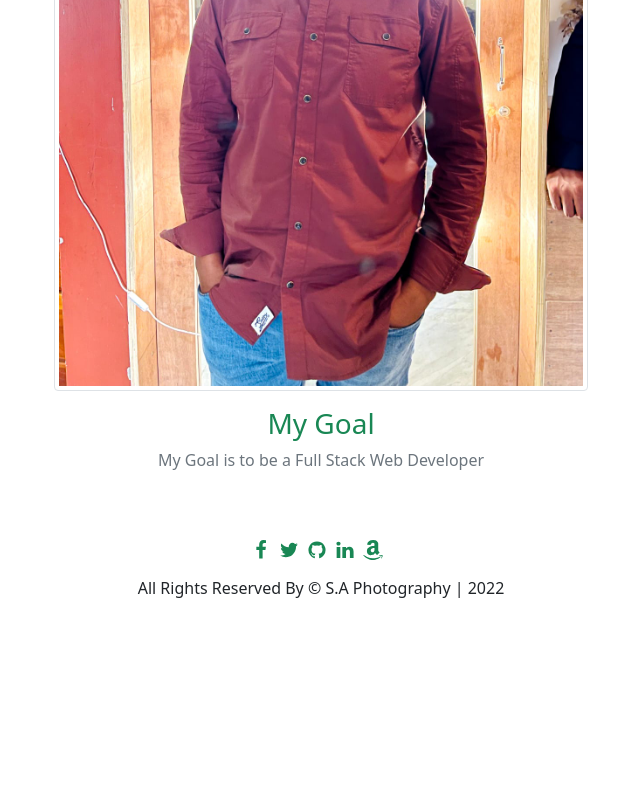
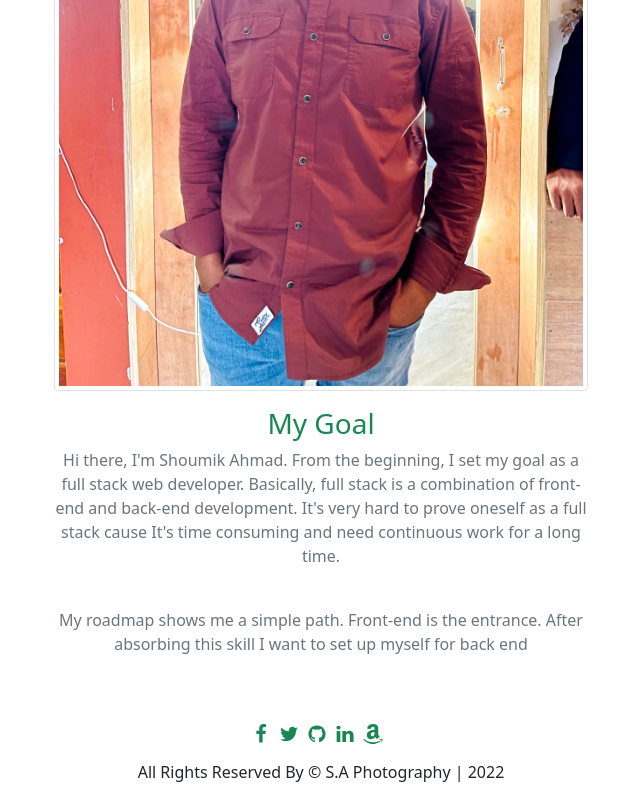
Before and after one commit to shoumikahmed/independent-service-provider-assignment10, a React (Create React App) app: page /about in a window 1280 px wide. Shown: the part 422-1222 px from the top of the page, without its empty margins (319-959 px from the left). Before the commit the page ends 1038 px from the top, so only its background shows below. Built offline with nearby package versions, Linux system fonts and the light colour scheme; no server answers.

Commit message:
about page completed

```diff
--- a/src/Pages/About/About.js
+++ b/src/Pages/About/About.js
@@ -9,7 +9,9 @@ const About = () => {
                 <img className='w-100 container float-right' src={shoumik} alt="..." class="img-thumbnail" />
                 <div className='mt-3 text-center'>
                     <h3 className='text-success'>My Goal</h3>
-                    <p className='text-secondary '>My Goal is to be a Full Stack Web Developer</p>
+                    <p className='text-secondary '>Hi there, I'm Shoumik Ahmad. From the beginning, I set my goal as a full stack web developer. Basically, full stack is a combination of front-end and back-end development. It's very hard to prove oneself as a full stack cause It's time consuming and need continuous work for a long time.</p>
+                    <br />
+                    <p className='text-secondary '>My roadmap shows me a simple path. Front-end is the entrance. After absorbing this skill I want to set up myself for back end</p>
                 </div>
             </div>
 
```
